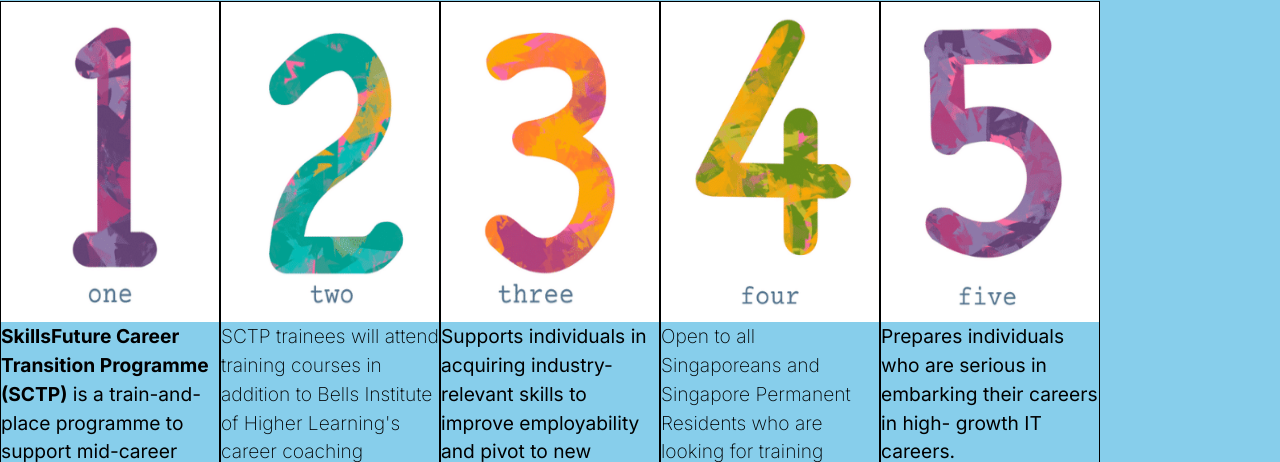
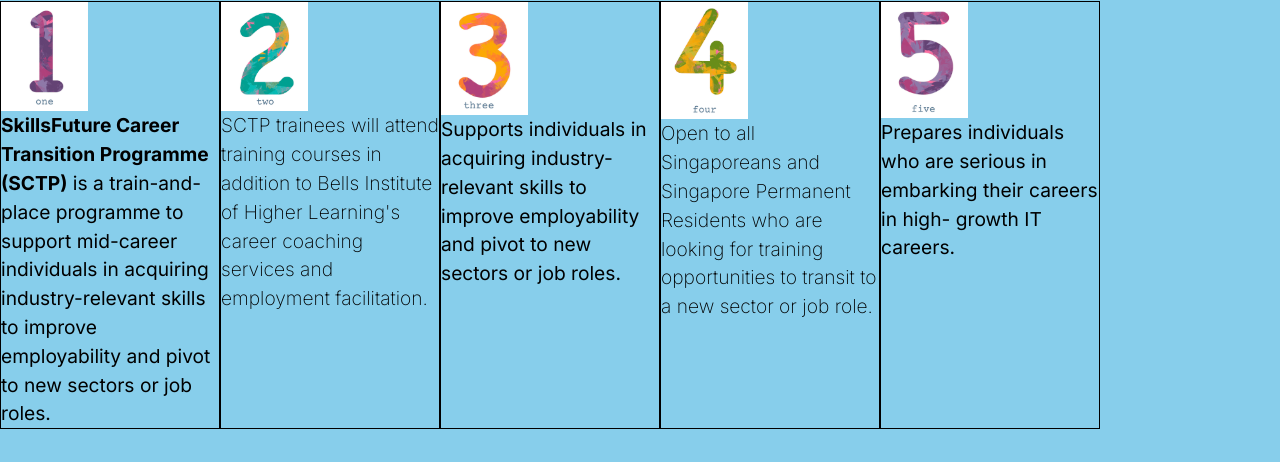
Before and after one commit to ngys9919/bells-test, a plain HTML site: page about.html in a window 1280 px wide. Shown: the part 74-536 px from the top of the page. Drawn offline with Linux system fonts and the light colour scheme.

Commit message:
Adjust point-image

```diff
--- a/css/main.css
+++ b/css/main.css
@@ -96,7 +96,7 @@
 }
 
 .child {
-  /* each flex item of 100px (width) */
+  /* each flex item of 220px (width) */
   /* background-color: white; */
   color: black;
   border: 1px solid black;
@@ -106,10 +106,9 @@
 }
 
 .child:hover {
-  /* background-color: yellow; */
-  /* use flex-basis: 100px for flex-grow */
+  /* use flex-basis: 100px; small width size then can see the effect of flex-grow */
   flex-grow: 2;
-  /* use flex-basis: 300px for flex-shrink */
+  /* use flex-basis: 300px; large width size then can see the effect of flex-shrink */
   /* flex-shrink: 2; */
   color: red;
   background-color: yellow;
@@ -118,28 +117,70 @@
 
 #point-image {
   display: block;
-  width: 240px;
-  height: 320px;
+  /* image of fixed size */
+  /* width: 240px; */
+  /* height: 320px; */
+  /* image of scaling size */
+  /* Images and video can easily be made to scale up or */
+  /* down using CSS rules to assign their width property a percentage */
+  /* value, and by specifying the auto keyword to their height property. */
+  width: 35%;
+  height: auto;
 }
 
 #point-image:hover {
-  display: none;
+  /* Hide Content */
+
+  /* Method 1 using display property */
+  /* display: none; content is entirely remove from the page */
+  /* flow, no page space reserved, and invisible to screen readers. */
+  /* display: none; */
+
+  /* Method 2 using visibility property */
+  /* visibility: hidden; content remains in the page flow, page space is */
+  /* reserved, but content is invisible to users and screen readers. */
   /* visibility: hidden; */
+
+  /* Method 3 using opacity property */
+  /* opacity: value; content remains in the page flow, page space is reserved, */
+  /* the content is visually hidden (for opacity: 0;) but is visible to screen readers. */
+  opacity: 0.5;
+
+  /* Handle Overflow */
+  /* CSS provides many controls to specify the precise size and position of content boxes. */
+  /* There is no gurantee that the content will fit neatly within their boundaries */
+  /* in all circumstances. The text may then overflow outside the box boundaries. */
+  /* Overflowing content is generally visible by default, but the CSS */
+  /* overflow property can specify alternative handling behaviors */
+  /* using the hidden or scroll keywords. */
+
+  /* With overflow: visible; the overflowing content will be visible (default) */
+  /* overflow: visible; */
+
+  /* With overflow: hidden; the overflowing content will be invisible. */
   /* overflow: hidden; */
-  /* opacity: 0; */
+
+  /* With overflow: scroll; the browser will provide horizontal and vertical scrollbars that the */
+  /* user can use to view the overflowing content. */
+  /* overflow: scroll; */
+
+  /* overflow-x: value; refers horizontal scrollbar provision */
+  /* overflow-y: value; refers vertical scrollbar provision */
+
+  /* text-overflow: clip; refers to truncating the text characters without regard to word breaks */
+  /* text-overflow: ellipsis; refers to indicating of ... ellipsis which replaces the final truncated letters */
+
+  /* white-space: normal; refers to wrapping the text content to the next line within a block-level content box at word breaks (default) */
+  /* white-space: nowrap; refers to disabling text wrapping of the text content */
 }
 
+/* Alternative approach for display of flex-box using text-area concept */
+/*
 .flex-box {
-  /* flex container of size auto (height) x 100vw (width) */
   display: flex;
   height: auto;
   width: 100%;
-  /* flex-direction: column; */
   flex-direction: row;
-  /* align-items: flex-start; */
-  /* justify-content: space-evenly; */
-  /* margin: 0 auto; */
-  /* flex-wrap: wrap; */
   row-gap: 10px;
   column-gap:10px;
   background-color: white;
@@ -158,7 +199,6 @@
   #text-area-content {
     color: red;
     background-color: white;
-    /* border-top: 3px solid black; */
     border-bottom: 5px double black;
     padding: 3vh 3vw;
     margin: 0;
@@ -168,7 +208,6 @@
     color: red;
     background-color: white;
     border-bottom: 3px solid black;
-    /* border-bottom: 5px double black; */
     padding: 3vh 3vw;
     margin: 0;
   }
@@ -185,7 +224,6 @@
   #text-area-content:hover {
     color: white;
     background-color: red;
-    /* border-top: 3px solid black; */
     border-bottom: 5px double black;
     padding: 3vh 3vw;
     margin: 0.75em 0;
@@ -195,7 +233,7 @@
     color: white;
     background-color: red;
     border-bottom: 3px solid black;
-    /* border-bottom: 5px double black; */
     padding: 3vh 3vw;
     margin: 0.75em 0;
   }
+*/
--- a/css/style.css
+++ b/css/style.css
@@ -64,13 +64,16 @@ body {
     .parent {
       background-color: lightgrey;
       flex-direction: column;
-      font-size: 5vw;
+      font-size: 4vw;
     }
     .child:hover {
       /* background-color: lightgrey; */
       background-color: yellow;
       color: red;
-      font-size: 5vw;
+      font-size: 4vw;
+    }
+    #point-image {
+      width: 25%;
     }
   }
   /* Small devices (portrait tablets and large phones, 600px and up) */
@@ -81,13 +84,16 @@ body {
     .parent {
       background-color: lawngreen;
       flex-direction: column;
-      font-size: 4vw;
+      font-size: 3vw;
     }
     .child:hover {
       /* background-color: lawngreen; */
       background-color: yellow;
       color: red;
-      font-size: 4vw;
+      font-size: 3vw;
+    }
+    #point-image {
+      width: 35%;
     }
   }
   /* Medium devices (landscape tablets, 768px and up) */
@@ -106,6 +112,9 @@ body {
       color: red;
       font-size: 3vw;
     }
+    #point-image {
+      width: 60%;
+    }
   }
   /* Large devices (laptops/desktops, 992px and up) */
   @media only screen and (min-width: 992px) {
@@ -123,6 +132,9 @@ body {
       color: red;
       font-size: 2vw;
     }
+    #point-image {
+      width: 45%;
+    }
   }
   /* Extra large devices (large laptops and desktops, 1200px and up) */
   @media only screen and (min-width: 1200px) {
@@ -139,6 +151,9 @@ body {
       background-color: yellow;
       color: red;
       font-size: 1.5vw;
+    }
+    #point-image {
+      width: 40%;
     }
   }
   /* Extra extra large devices (large tv screens, 1400px and up) */
@@ -158,4 +173,7 @@ body {
       color: red;
       font-size: 1.25vw;
     }
+    #point-image {
+      width: 35%;
+    }
   }
```
Also changed, not shown: contact-us.html (+1 -1 lines).
